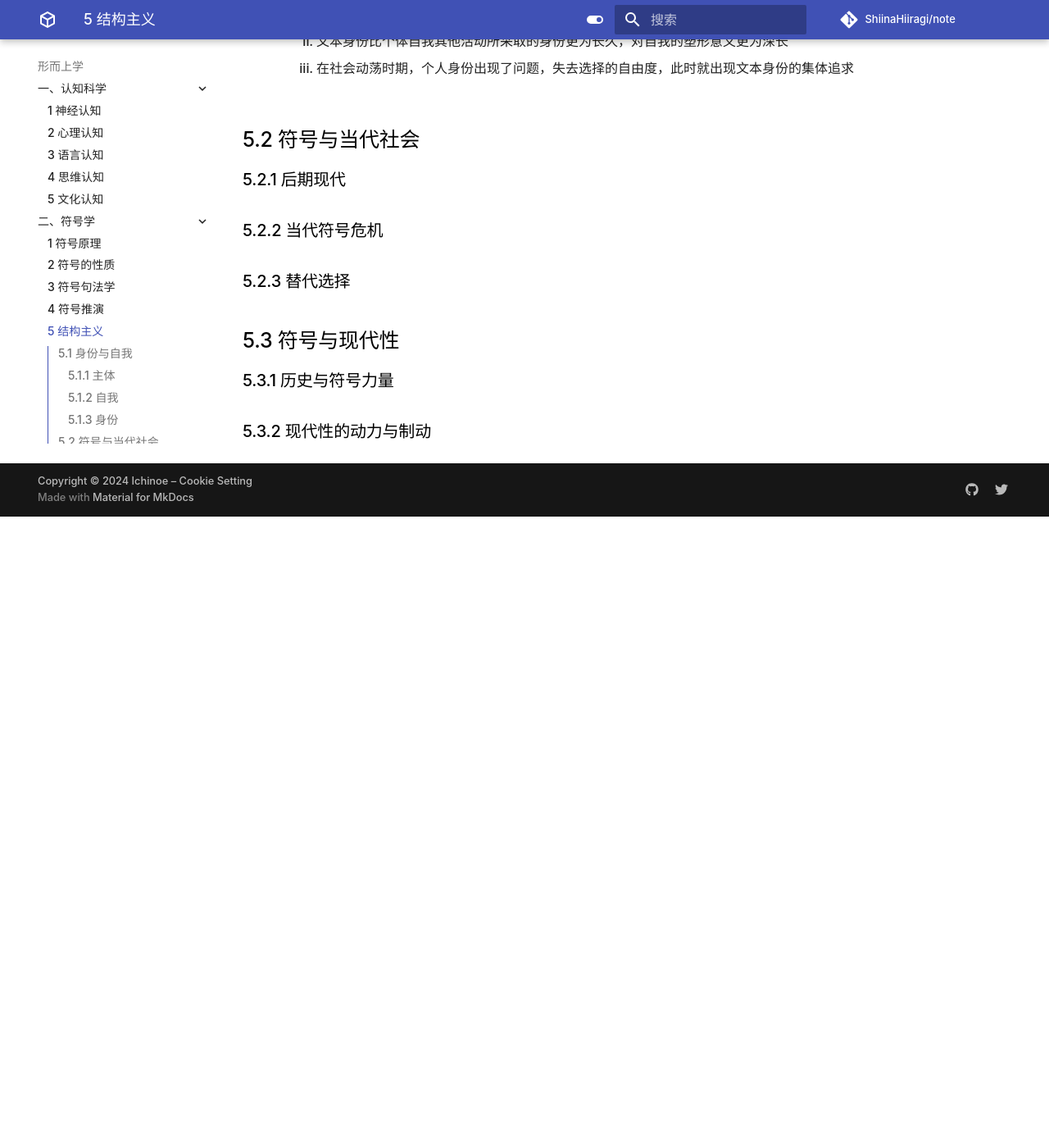
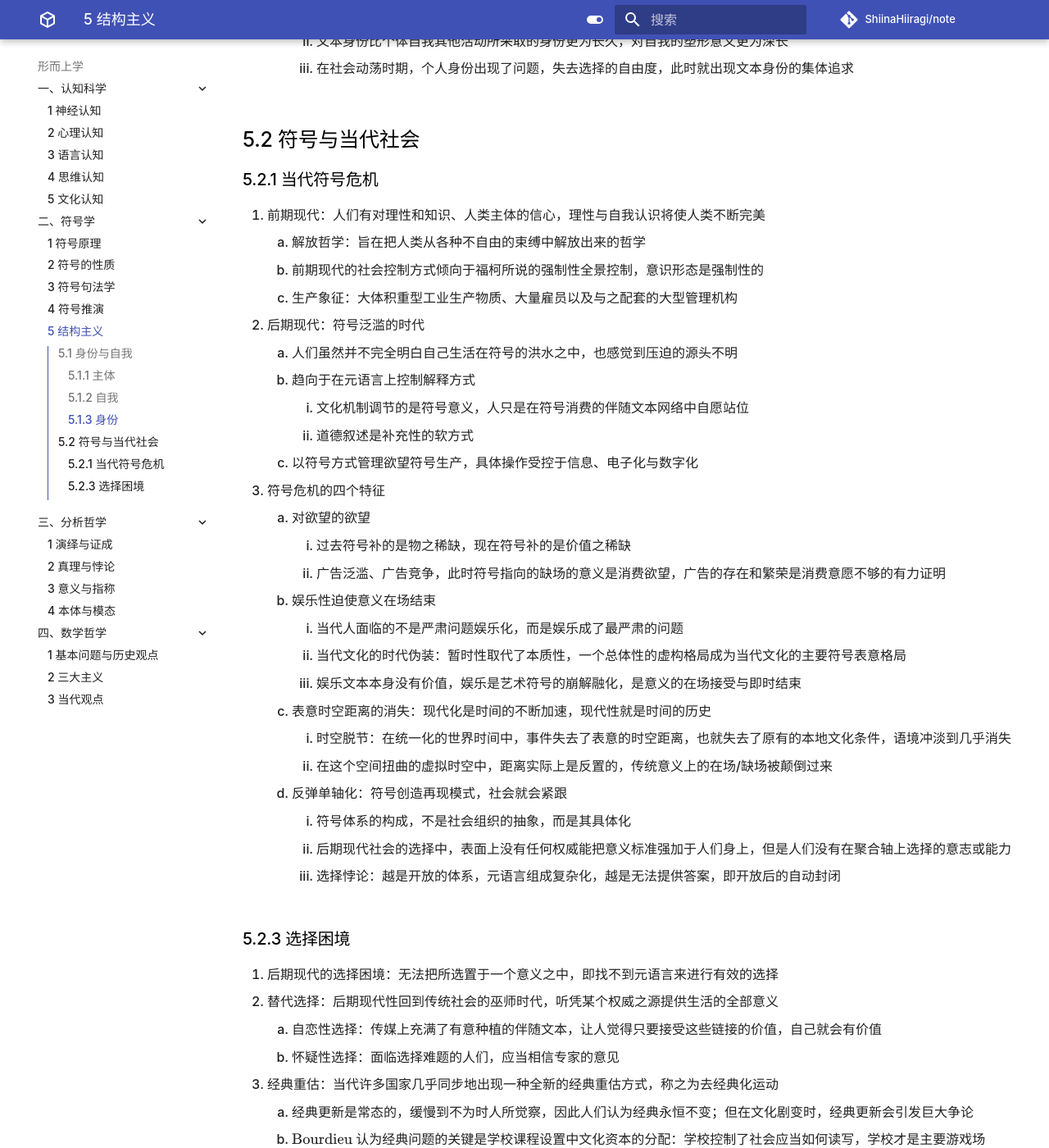
Before and after one commit to ShiinaHiiragi/note, an MkDocs documentation site: the page built from docs/meta/sign/struct.md, in a window 1280 px wide and 1400 px high, scrolled down 4247 px. Shown: the whole window at 82% size. Built offline with MkDocs 1.6.1 and Material for MkDocs 9.7.7, drawn with Linux system fonts in a browser that asks for light colours; comment, search, counter and statistics services are not loaded; before the commit the page ends 4877 px from its top, so only the background shows below that; some of the changed text lies outside the part shown.

Commit message:
finish struct

```diff
--- a/docs/meta/sign/struct.md
+++ b/docs/meta/sign/struct.md
@@ -120,13 +120,43 @@
         3. 在社会动荡时期，个人身份出现了问题，失去选择的自由度，此时就出现文本身份的集体追求
 
 ## 5.2 符号与当代社会
-### 5.2.1 后期现代
+### 5.2.1 当代符号危机
+1. 前期现代：人们有对理性和知识、人类主体的信心，理性与自我认识将使人类不断完美
+    1. 解放哲学：旨在把人类从各种不自由的束缚中解放出来的哲学
+    2. 前期现代的社会控制方式倾向于福柯所说的强制性全景控制，意识形态是强制性的
+    3. 生产象征：大体积重型工业生产物质、大量雇员以及与之配套的大型管理机构
+2. 后期现代：符号泛滥的时代
+    1. 人们虽然并不完全明白自己生活在符号的洪水之中，也感觉到压迫的源头不明
+    2. 趋向于在元语言上控制解释方式
+        1. 文化机制调节的是符号意义，人只是在符号消费的伴随文本网络中自愿站位
+        2. 道德叙述是补充性的软方式
+    3. 以符号方式管理欲望符号生产，具体操作受控于信息、电子化与数字化
+3. 符号危机的四个特征
+    1. 对欲望的欲望
+        1. 过去符号补的是物之稀缺，现在符号补的是价值之稀缺
+        2. 广告泛滥、广告竞争，此时符号指向的缺场的意义是消费欲望，广告的存在和繁荣是消费意愿不够的有力证明
+    2. 娱乐性迫使意义在场结束
+        1. 当代人面临的不是严肃问题娱乐化，而是娱乐成了最严肃的问题
+        2. 当代文化的时代伪装：暂时性取代了本质性，一个总体性的虚构格局成为当代文化的主要符号表意格局
+        3. 娱乐文本本身没有价值，娱乐是艺术符号的崩解融化，是意义的在场接受与即时结束
+    3. 表意时空距离的消失：现代化是时间的不断加速，现代性就是时间的历史
+        1. 时空脱节：在统一化的世界时间中，事件失去了表意的时空距离，也就失去了原有的本地文化条件，语境冲淡到几乎消失
+        2. 在这个空间扭曲的虚拟时空中，距离实际上是反置的，传统意义上的在场/缺场被颠倒过来
+    4. 反弹单轴化：符号创造再现模式，社会就会紧跟
+        1. 符号体系的构成，不是社会组织的抽象，而是其具体化
+        2. 后期现代社会的选择中，表面上没有任何权威能把意义标准强加于人们身上，但是人们没有在聚合轴上选择的意志或能力
+        3. 选择悖论：越是开放的体系，元语言组成复杂化，越是无法提供答案，即开放后的自动封闭
 
-### 5.2.2 当代符号危机
-
-### 5.2.3 替代选择
-
-## 5.3 符号与现代性
-### 5.3.1 历史与符号力量
-
-### 5.3.2 现代性的动力与制动
+### 5.2.3 选择困境
+1. 后期现代的选择困境：无法把所选置于一个意义之中，即找不到元语言来进行有效的选择
+2. 替代选择：后期现代性回到传统社会的巫师时代，听凭某个权威之源提供生活的全部意义
+    1. 自恋性选择：传媒上充满了有意种植的伴随文本，让人觉得只要接受这些链接的价值，自己就会有价值
+    2. 怀疑性选择：面临选择难题的人们，应当相信专家的意见
+3. 经典重估：当代许多国家几乎同步地出现一种全新的经典重估方式，称之为去经典化运动
+    1. 经典更新是常态的，缓慢到不为时人所觉察，因此人们认为经典永恒不变；但在文化剧变时，经典更新会引发巨大争论
+    2. $\text{Bourdieu}$ 认为经典问题的关键是学校课程设置中文化资本的分配：学校控制了社会应当如何读写，学校才是主要游戏场
+        1. 场地中玩家彼此对立，至少他们对游戏及其赌注达成某种一致的信任，赋予游戏与赌注一种可以逃避质询的认识
+        2. 文学场破溃：原先无资格的大众进入场地，完全改变比赛格局；玩家手中经典王牌的资本价值受到严重质询挑战
+    3. 当今文化中，有两种经典重估分别沿双轴展开
+        1. 知识分子更多地担当并且传承历史，经典重估是他们的担当与传承压力的一种方式
+        2. 大众的群选经典化主要靠组合轴上的连接操作
```
Also changed, not shown: docs/index.md (+1 -2 lines).
